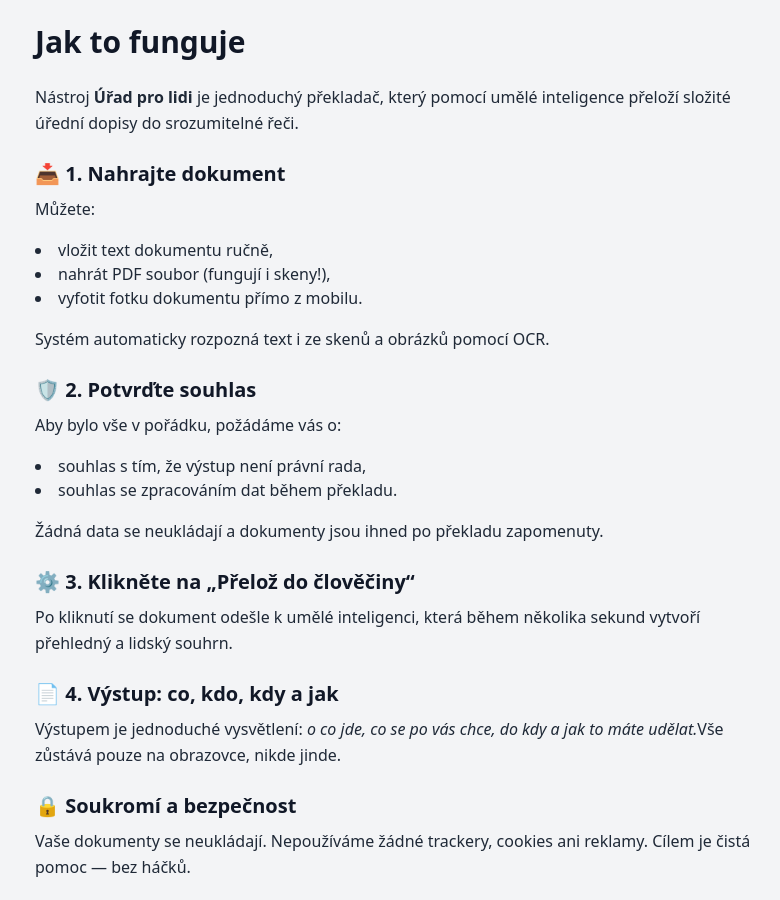
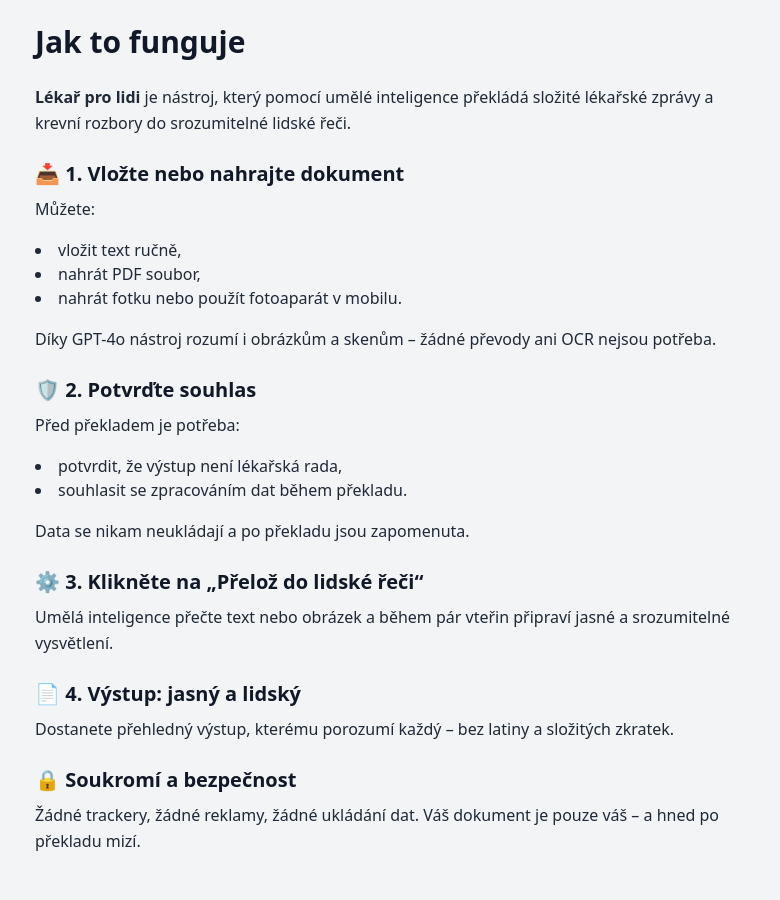
Before and after one commit to JiriTill/lekarprolidi, a React (Vite) app in the folder uradprolidi-main/: page /jak-to-funguje in a window 1280 px wide. Shown: the top 900 px of the page, without its empty margins (245-1025 px from the left). Built offline with nearby package versions, Linux system fonts and the light colour scheme.

Commit message:
Update howitworks.jsx

```diff
--- a/uradprolidi-main/src/pages/howitworks.jsx
+++ b/uradprolidi-main/src/pages/howitworks.jsx
@@ -8,55 +8,54 @@ export default function HowItWorks() {
         <h1 className="text-3xl font-bold mb-6 text-gray-900">Jak to funguje</h1>
 
         <p className="mb-4 text-gray-800 leading-relaxed">
-          Nástroj <strong>Úřad pro lidi</strong> je jednoduchý překladač, který pomocí umělé inteligence přeloží složité úřední dopisy do srozumitelné řeči.
+          <strong>Lékař pro lidi</strong> je nástroj, který pomocí umělé inteligence překládá složité lékařské zprávy a krevní rozbory do srozumitelné lidské řeči.
         </p>
 
-        <h2 className="text-xl font-semibold mt-6 mb-2 text-gray-900">📥 1. Nahrajte dokument</h2>
+        <h2 className="text-xl font-semibold mt-6 mb-2 text-gray-900">📥 1. Vložte nebo nahrajte dokument</h2>
         <p className="mb-4 text-gray-800 leading-relaxed">
           Můžete:
         </p>
         <ul className="list-disc list-inside mb-4 text-gray-800">
-          <li>vložit text dokumentu ručně,</li>
-          <li>nahrát PDF soubor (fungují i skeny!),</li>
-          <li>vyfotit fotku dokumentu přímo z mobilu.</li>
+          <li>vložit text ručně,</li>
+          <li>nahrát PDF soubor,</li>
+          <li>nahrát fotku nebo použít fotoaparát v mobilu.</li>
         </ul>
         <p className="mb-4 text-gray-800 leading-relaxed">
-          Systém automaticky rozpozná text i ze skenů a obrázků pomocí OCR.
+          Díky GPT-4o nástroj rozumí i obrázkům a skenům – žádné převody ani OCR nejsou potřeba.
         </p>
 
         <h2 className="text-xl font-semibold mt-6 mb-2 text-gray-900">🛡️ 2. Potvrďte souhlas</h2>
         <p className="mb-4 text-gray-800 leading-relaxed">
-          Aby bylo vše v pořádku, požádáme vás o:
+          Před překladem je potřeba:
         </p>
         <ul className="list-disc list-inside mb-4 text-gray-800">
-          <li>souhlas s tím, že výstup není právní rada,</li>
-          <li>souhlas se zpracováním dat během překladu.</li>
+          <li>potvrdit, že výstup není lékařská rada,</li>
+          <li>souhlasit se zpracováním dat během překladu.</li>
         </ul>
         <p className="mb-4 text-gray-800 leading-relaxed">
-          Žádná data se neukládají a dokumenty jsou ihned po překladu zapomenuty.
+          Data se nikam neukládají a po překladu jsou zapomenuta.
         </p>
 
-        <h2 className="text-xl font-semibold mt-6 mb-2 text-gray-900">⚙️ 3. Klikněte na „Přelož do člověčiny“</h2>
+        <h2 className="text-xl font-semibold mt-6 mb-2 text-gray-900">⚙️ 3. Klikněte na „Přelož do lidské řeči“</h2>
         <p className="mb-4 text-gray-800 leading-relaxed">
-          Po kliknutí se dokument odešle k umělé inteligenci, která během několika sekund vytvoří přehledný a lidský souhrn.
+          Umělá inteligence přečte text nebo obrázek a během pár vteřin připraví jasné a srozumitelné vysvětlení.
         </p>
 
-        <h2 className="text-xl font-semibold mt-6 mb-2 text-gray-900">📄 4. Výstup: co, kdo, kdy a jak</h2>
+        <h2 className="text-xl font-semibold mt-6 mb-2 text-gray-900">📄 4. Výstup: jasný a lidský</h2>
         <p className="mb-4 text-gray-800 leading-relaxed">
-          Výstupem je jednoduché vysvětlení: <em>o co jde, co se po vás chce, do kdy a jak to máte udělat.</em>
-          Vše zůstává pouze na obrazovce, nikde jinde.
+          Dostanete přehledný výstup, kterému porozumí každý – bez latiny a složitých zkratek.
         </p>
 
         <h2 className="text-xl font-semibold mt-6 mb-2 text-gray-900">🔒 Soukromí a bezpečnost</h2>
         <p className="mb-4 text-gray-800 leading-relaxed">
-          Vaše dokumenty se neukládají. Nepoužíváme žádné trackery, cookies ani reklamy. Cílem je čistá pomoc — bez háčků.
+          Žádné trackery, žádné reklamy, žádné ukládání dat. Váš dokument je pouze váš – a hned po překladu mizí.
         </p>
 
         <Link
           to="/"
           className="inline-block mt-8 px-4 py-2 bg-blue-600 text-white rounded hover:bg-blue-700 transition"
         >
-          Zpět k překladu do člověčiny
+          Zpět k překladu
         </Link>
       </main>
 
@@ -66,7 +65,7 @@ export default function HowItWorks() {
           <Link to="/jak-to-funguje" className="hover:underline">Jak to funguje</Link>
           <Link to="/gdpr" className="hover:underline">Zpracování dat</Link>
         </div>
-        <p className="mt-2">&copy; {new Date().getFullYear()} Úřad pro lidi</p>
+        <p className="mt-2">&copy; {new Date().getFullYear()} Lékař pro lidi</p>
       </footer>
     </div>
   );
```
